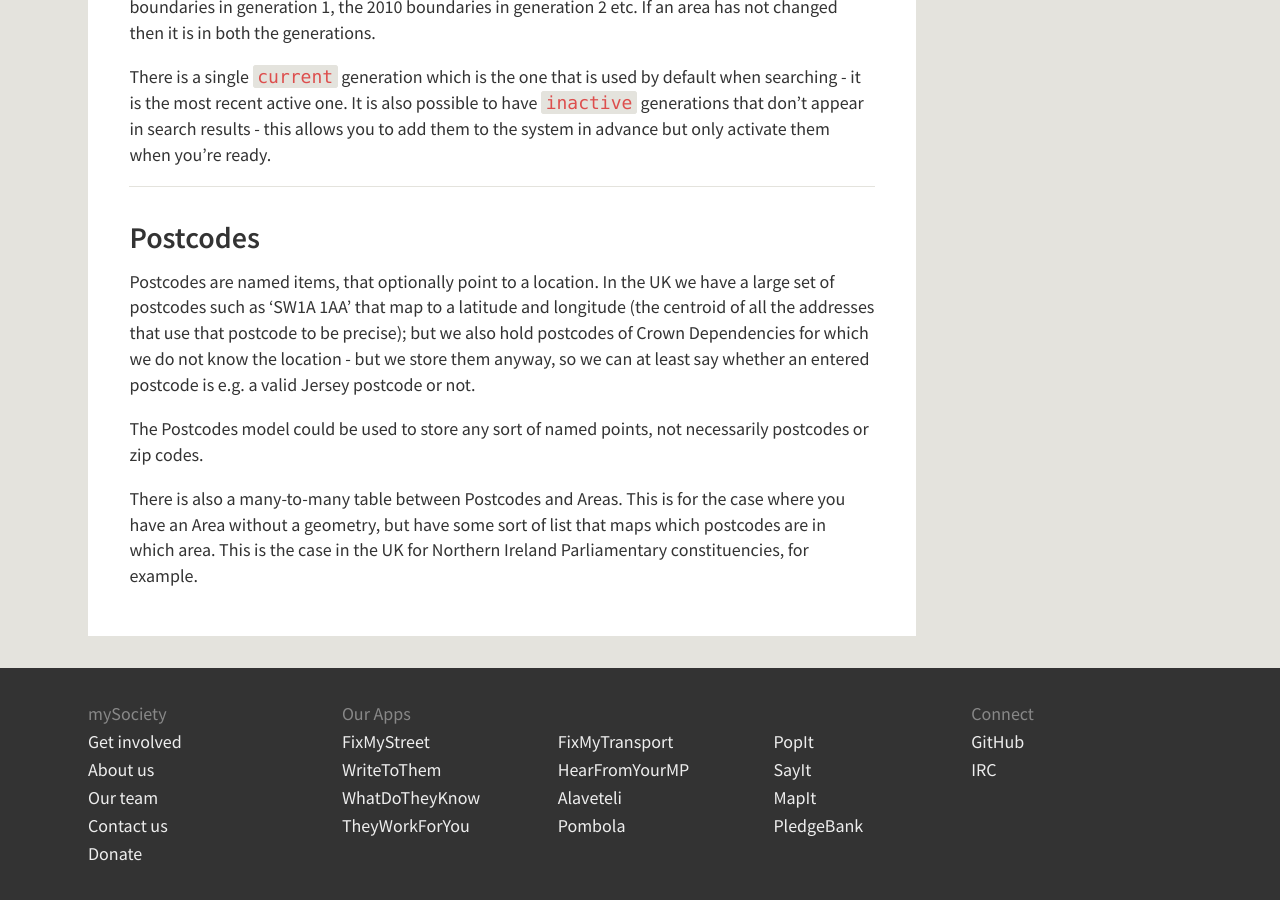
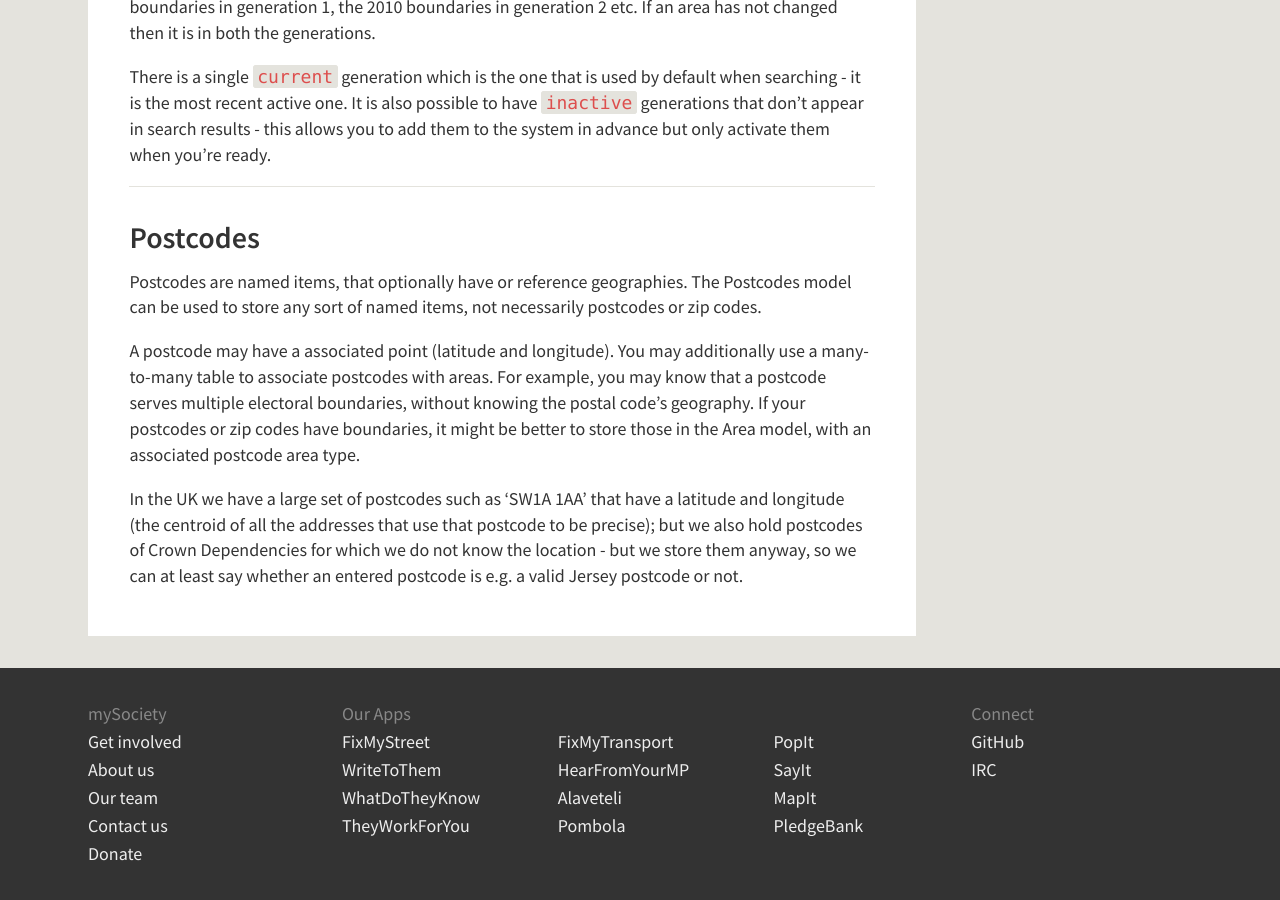
Before and after one commit to mysociety/mapit, a Jekyll site: the page built from how-data-is-stored.md, in a window 1280 px wide and 900 px high, scrolled down 1878 px. Built offline with Jekyll 4.4.1, drawn with Linux system fonts in a browser that asks for light colours.

Commit message:
Clarify postcodes documentation

```diff
--- a/how-data-is-stored.md
+++ b/how-data-is-stored.md
@@ -94,18 +94,19 @@ you're ready.
 Postcodes
 ---------
 
-Postcodes are named items, that optionally point to a location. In the UK we have
-a large set of postcodes such as 'SW1A 1AA' that map to a latitude and longitude
-(the centroid of all the addresses that use that postcode to be precise); but we
-also hold postcodes of Crown Dependencies for which we do not know the location -
-but we store them anyway, so we can at least say whether an entered postcode is
-e.g. a valid Jersey postcode or not.
+Postcodes are named items, that optionally have or reference geographies. The
+Postcodes model can be used to store any sort of named items, not necessarily
+postcodes or zip codes.
 
-The Postcodes model could be used to store any sort of named points, not
-necessarily postcodes or zip codes.
+A postcode may have a associated point (latitude and longitude). You may
+additionally use a many-to-many table to associate postcodes with areas. For
+example, you may know that a postcode serves multiple electoral boundaries,
+without knowing the postal code's geography. If your postcodes or zip codes
+have boundaries, it might be better to store those in the Area model, with an
+associated postcode area type.
 
-
-There is also a many-to-many table between Postcodes and Areas. This is for the
-case where you have an Area without a geometry, but have some sort of list that
-maps which postcodes are in which area. This is the case in the UK for Northern
-Ireland Parliamentary constituencies, for example.
+In the UK we have a large set of postcodes such as 'SW1A 1AA' that have a
+latitude and longitude (the centroid of all the addresses that use that postcode
+to be precise); but we also hold postcodes of Crown Dependencies for which we do
+not know the location - but we store them anyway, so we can at least say whether
+an entered postcode is e.g. a valid Jersey postcode or not.
```
